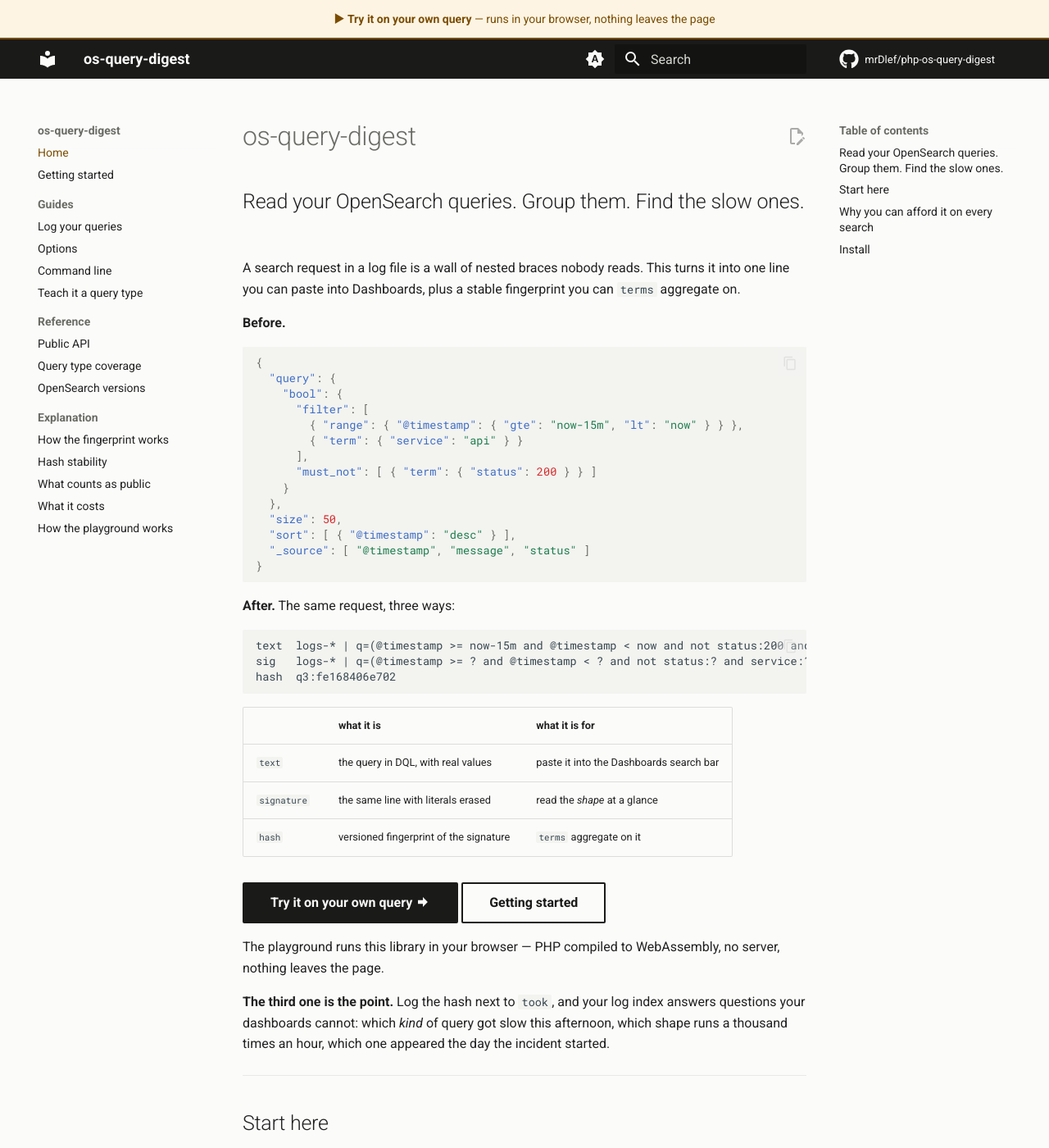
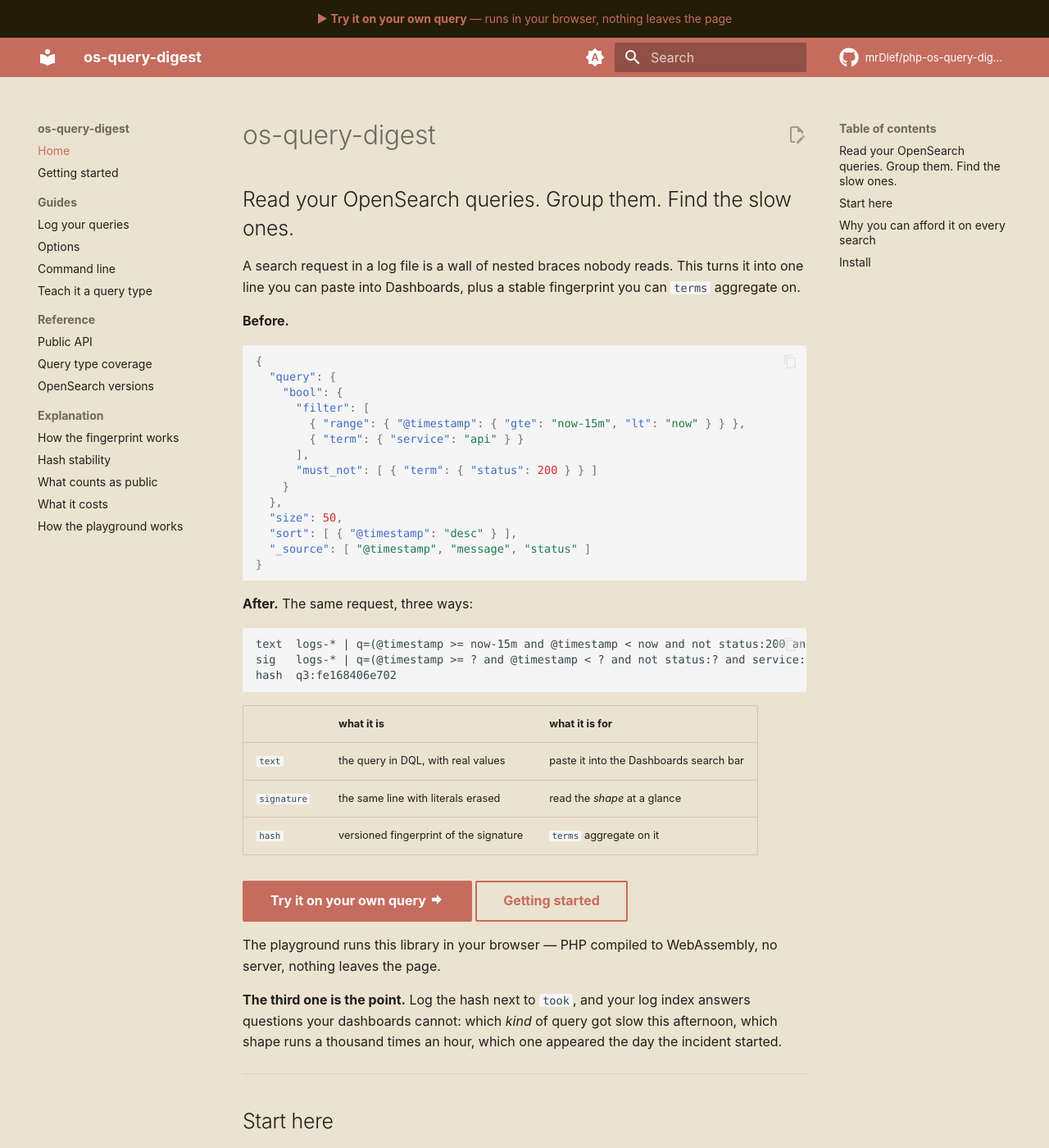
Before and after one commit to mrDlef/php-os-query-digest, an MkDocs documentation site: the page built from docs/index.md, in a window 1280 px wide and 1400 px high. Shown: the whole window at 82% size. Built offline with MkDocs 1.6.1 and Material for MkDocs 9.7.7, drawn with Linux system fonts in a browser that asks for light colours; comment, search, counter and statistics services are not loaded.

Commit message:
style: bone, pitch black, and one lobster pink
Three named colours replace the paper-and-ochre set, in both the documentation
and the playground so the two still read as one product: bone #ece2d0 for the
field, pitch black #231c07 for ink, lobster pink #c46d5e for anything you can
act on. The playground keeps a fourth, dark blue #272a35, for its raised pane
in dark mode — the one surface that needs to sit above the page rather than on
it.

The documentation stylesheet drops from 119 lines to 32. What went was the
hand-tuned chrome around the old palette: the slate header and tabs hairlines,
and the banner's cream-and-ochre treatment. The banner now takes Material's
own footer colours, which is a dark strip on a light page and the reverse in
slate — still the doorway it was, without a rule of its own to maintain.

The overrides land on `:root > *` rather than `:root`. Material writes
data-md-color-scheme on <body>, and custom properties set there beat anything
inherited from <html> no matter the specificity, so a plain :root block would
be overridden by the theme's own scheme defaults on every page.

`font: false` stops Material fetching Google Fonts: zero requests to
fonts.googleapis.com in the built site, where there were two. Both stylesheets
now name the same system stacks instead. The two social icons get the `name:`
Material uses for their accessible label, which they were missing.

```diff
--- a/docs/stylesheets/extra.css
+++ b/docs/stylesheets/extra.css
@@ -1,119 +1,32 @@
-/*
- * Paper, ink, and one ochre.
- *
- * The playground already had an identity — a warm off-white field, near-black
- * text, and a single deep ochre for anything you can act on. These are its
- * exact values, so the documentation and the application are visibly one
- * product rather than two things served from the same domain.
- *
- * Where the documentation differs on purpose: the header is ink, not ochre.
- * Chrome should recede on a page you came to read, and it leaves ochre meaning
- * one thing only — this is a link, a control, something to click. The
- * playground can afford a coloured accent everywhere because it is a tool; a
- * documentation site cannot without becoming noisy.
- */
-
-:root,
-[data-md-color-scheme="default"],
-[data-md-color-primary="custom"] {
-  --paper: #fbfbfa;
-  --ink: #1a1a19;
-  --muted: #6b6b66;
-  --line: #dcdcd6;
-  --ochre: #7a4c00;
-  --cream: #fdf4e3;
-
-  --md-primary-fg-color: var(--ink);
-  --md-primary-fg-color--light: #33332f;
-  --md-primary-fg-color--dark: #000000;
-  --md-primary-bg-color: var(--paper);
-  --md-primary-bg-color--light: #d8d8d2;
-
-  --md-accent-fg-color: var(--ochre);
-  --md-accent-fg-color--transparent: #7a4c001a;
-
-  --md-default-bg-color: var(--paper);
-  --md-default-fg-color--light: var(--muted);
-
-  --md-typeset-a-color: var(--ochre);
-  --md-code-bg-color: #f3f3f0;
-  --md-footer-bg-color: var(--ink);
-  --md-footer-bg-color--dark: #000000;
+:root {
+  --pitch-black: #231c07;
+  --bone: #ece2d0;
+  --lobster-pink: #c46d5e;
 }
 
-[data-md-color-scheme="slate"],
-[data-md-color-scheme="slate"][data-md-color-primary="custom"] {
-  --paper: #16161a;
-  --ink: #e8e8e4;
-  --muted: #98988f;
-  --line: #33333a;
-  --ochre: #e8b061;
-  --cream: #2a2116;
-
-  --md-primary-fg-color: #1d1d22;
-  --md-primary-fg-color--light: #2a2a31;
-  --md-primary-fg-color--dark: #101014;
-  --md-primary-bg-color: var(--ink);
-
-  /* Lifted from the light ochre: #7a4c00 on this background fails contrast
-     badly. This is the value the playground already switches to in dark mode,
-     so the two agree there too. */
-  --md-accent-fg-color: var(--ochre);
-  --md-accent-fg-color--transparent: #e8b06126;
-
-  --md-default-bg-color: var(--paper);
-  --md-default-fg-color: var(--ink);
-  --md-default-fg-color--light: var(--muted);
-
-  --md-typeset-a-color: var(--ochre);
-  --md-code-bg-color: #1d1d22;
-  --md-footer-bg-color: #101014;
+:root  > * {
+  --md-default-bg-color: var(--bone);
+  --md-primary-fg-color: var(--lobster-pink);
+  --md-primary-fg-color--light: var(--bone);
+  --md-primary-fg-color--dark: var(--pitch-black);
+  --md-footer-bg-color: var(--pitch-black);
+  --md-accent-fg-color: var(--lobster-pink);
+  --md-footer-bg-color--dark: var(--pitch-black);
+  --md-footer-fg-color--light: var(--bone);
+  --md-footer-fg-color--lighter: var(--bone);
 }
 
-/*
- * In dark mode the header sits at the playground's own pane colour — the same
- * raised surface the application uses. Against a #16161a page that is barely a
- * luminance step, so the hairline does the separating. Colour alone cannot:
- * the two greys are 1.1:1 apart, and a header that dissolves into the page
- * costs the reader the one fixed landmark they have.
- */
-[data-md-color-scheme="slate"] .md-header {
-  border-bottom: 1px solid var(--line);
+[data-md-color-scheme="slate"] {
+  --md-default-bg-color: var(--pitch-black);
+  --md-footer-bg-color: var(--bone);
+  --md-footer-fg-color: var(--pitch-black);
+  --md-footer-bg-color--dark: var(--bone);
+  --md-footer-fg-color--light: var(--pitch-black);
+  --md-footer-fg-color--lighter: var(--pitch-black);
 }
 
-[data-md-color-scheme="slate"] .md-tabs {
-  border-bottom: 1px solid var(--line);
-}
-
-/*
- * The strip that announces the playground, in the playground's own colours
- * rather than the header's. It is the only place the playground is named on
- * this site, so it should read as a doorway into something else — not as more
- * chrome.
- *
- * The ochre rule under it is what earns it a second's attention. Cream on
- * paper is a quiet pairing by design, and quiet was wrong for the site's only
- * pointer at the thing people should try first.
- */
-.md-banner {
-  background-color: var(--cream);
-  color: var(--ink);
-  border-bottom: 2px solid var(--ochre);
-}
 
 .announce-playground {
   display: block;
   text-align: center;
-  color: var(--ochre);
-  font-weight: 500;
-  text-decoration: none;
 }
-
-.announce-playground strong {
-  color: inherit;
-  font-weight: 700;
-}
-
-.announce-playground:hover strong {
-  text-decoration: underline;
-}
--- a/mkdocs.yml
+++ b/mkdocs.yml
@@ -22,6 +22,7 @@ theme:
   language: en
   icon:
     repo: fontawesome/brands/github
+  font: false
   custom_dir: overrides
   features:
     - navigation.instant
@@ -117,8 +118,10 @@ extra:
   social:
     - icon: fontawesome/brands/github
       link: https://github.com/mrDlef/php-os-query-digest
+      name: GitHub
     - icon: fontawesome/brands/php
       link: https://packagist.org/packages/mr-dlef/os-query-digest
+      name: Packagist
 
 # Fail the build on a broken internal link rather than shipping one. The site is
 # generated from a repository where every other artefact is checked; this one
```
Also changed, not shown: 1 other file.
